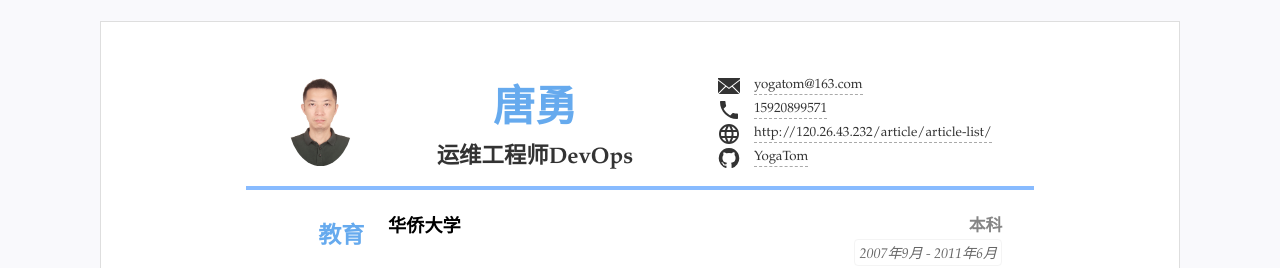
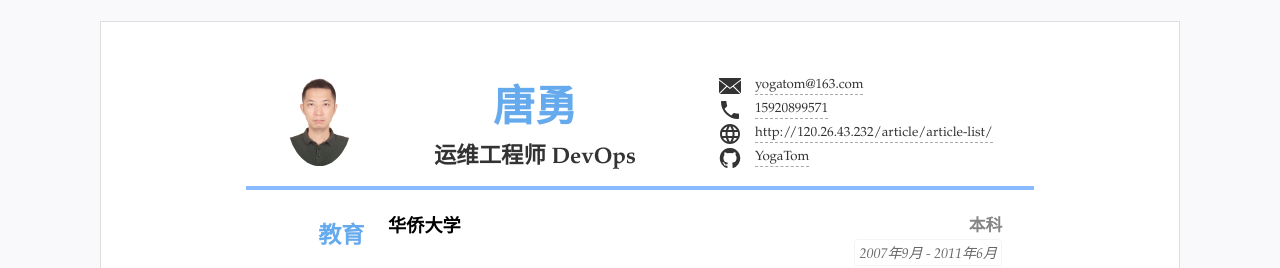
Before and after one commit to YogaTom/resume, a Jekyll site: the page built from index.html, in a window 1280 px wide. Shown: the top 268 px of the page. Built offline with Jekyll 4.4.1, drawn with Linux system fonts in a browser that asks for light colours.

```diff
--- a/_data/resume.yml
+++ b/_data/resume.yml
@@ -4,9 +4,7 @@
 title: "resume online"
 lang: "zh" #语言设置 zh表示中文 en 表示英语
 name: "唐勇"
-jobtitle:
-  - "运维工程师"
-  - "DevOps" #可空不显示
+jobtitle: "运维工程师 DevOps" #可空不显示
 photo: "assets/img/avatar.png" #照片可空，不显示
 
 #联系方式
```
